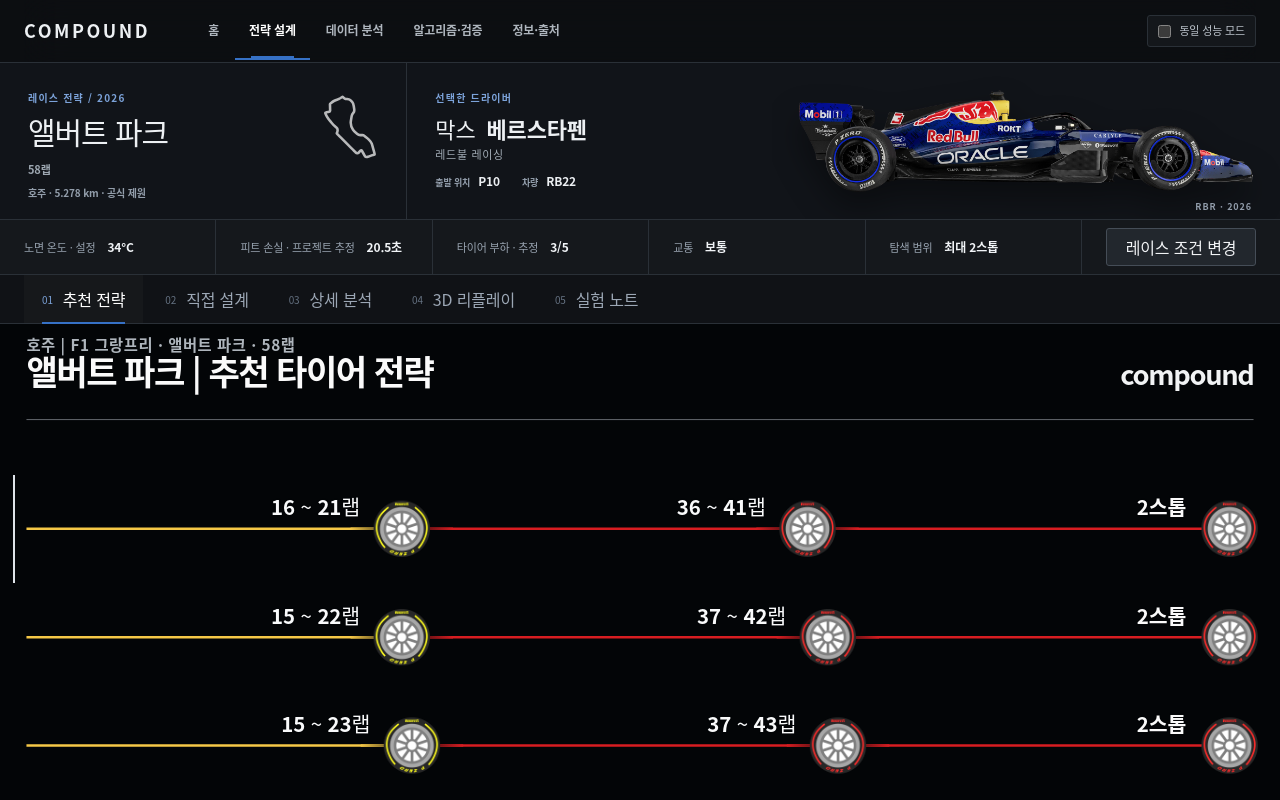
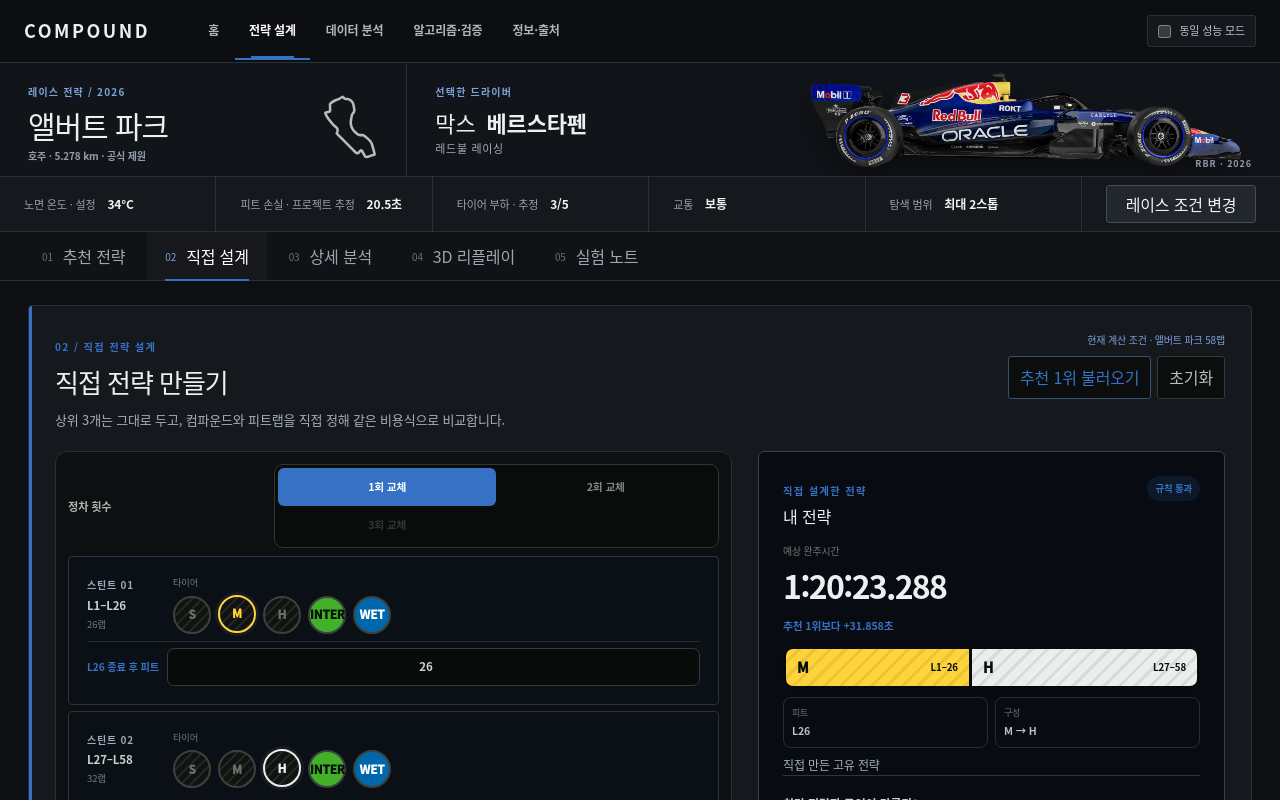
Before and after one commit to juhyeonmoon10/compound, a Next.js app: page / in a window 1280 px wide. Shown: the top 800 px of the page. Built offline with nearby package versions, Linux system fonts and the light colour scheme.

Commit message:
메인 페이지 취업

```diff
--- a/app/StrategyLab.tsx
+++ b/app/StrategyLab.tsx
@@ -824,9 +824,9 @@ export default function StrategyLab({
   const [draftDriverId, setDraftDriverId] = useState(driverId);
   const [selectedRank, setSelectedRank] = useState(0);
   const [analysisMode, setAnalysisMode] =
-    useState<AnalysisMode>("top3");
+    useState<AnalysisMode>("manual");
   const [pageView, setPageView] = useState<PageView>("strategy");
-  const [workspace, setWorkspace] = useState<StrategyWorkspace>("board");
+  const [workspace, setWorkspace] = useState<StrategyWorkspace>("manual");
   const [resultDetailTab, setResultDetailTab] =
     useState<ResultDetailTab>("chart");
   const [results, setResults] = useState<StrategyResult[]>(() =>
@@ -838,15 +838,12 @@ export default function StrategyLab({
   const [calculationRevision, setCalculationRevision] = useState(0);
   const [manualPlan, setManualPlan] = useState<ManualStrategyPlan>(() => {
     const initialTrack = TRACK_PRESETS[initialConfig.trackId];
-    const initialBest = results[0];
-    return initialBest
-      ? manualPlanFromStrategy(initialBest, initialTrack.laps)
-      : createDefaultManualPlan(initialTrack.laps);
+    return createDefaultManualPlan(initialTrack.laps);
   });
   const [committedManualPlan, setCommittedManualPlan] =
     useState<ManualStrategyPlan | null>(null);
   const [announcement, setAnnouncement] = useState(
-    `${TRACK_PRESETS[initialConfig.trackId].koreanName} 예시 전략 계산이 완료되었습니다.`,
+    `${TRACK_PRESETS[initialConfig.trackId].koreanName} 직접 전략 설계를 열었습니다.`,
   );
   const [raceSetupOpen, setRaceSetupOpen] = useState(false);
   const setupPanelRef = useRef<HTMLElement>(null);
@@ -1124,7 +1121,7 @@ export default function StrategyLab({
 
   const resetManualPlan = () => {
     setManualPlan(createDefaultManualPlan(appliedTrack.laps));
-    setAnalysisMode("top3");
+    setAnalysisMode("manual");
     setAnnouncement("직접 전략을 1스톱 기본 구성으로 초기화했습니다.");
   };
 
```
Also changed, not shown: 1 other file (tests, documents, lock files or other folders).
